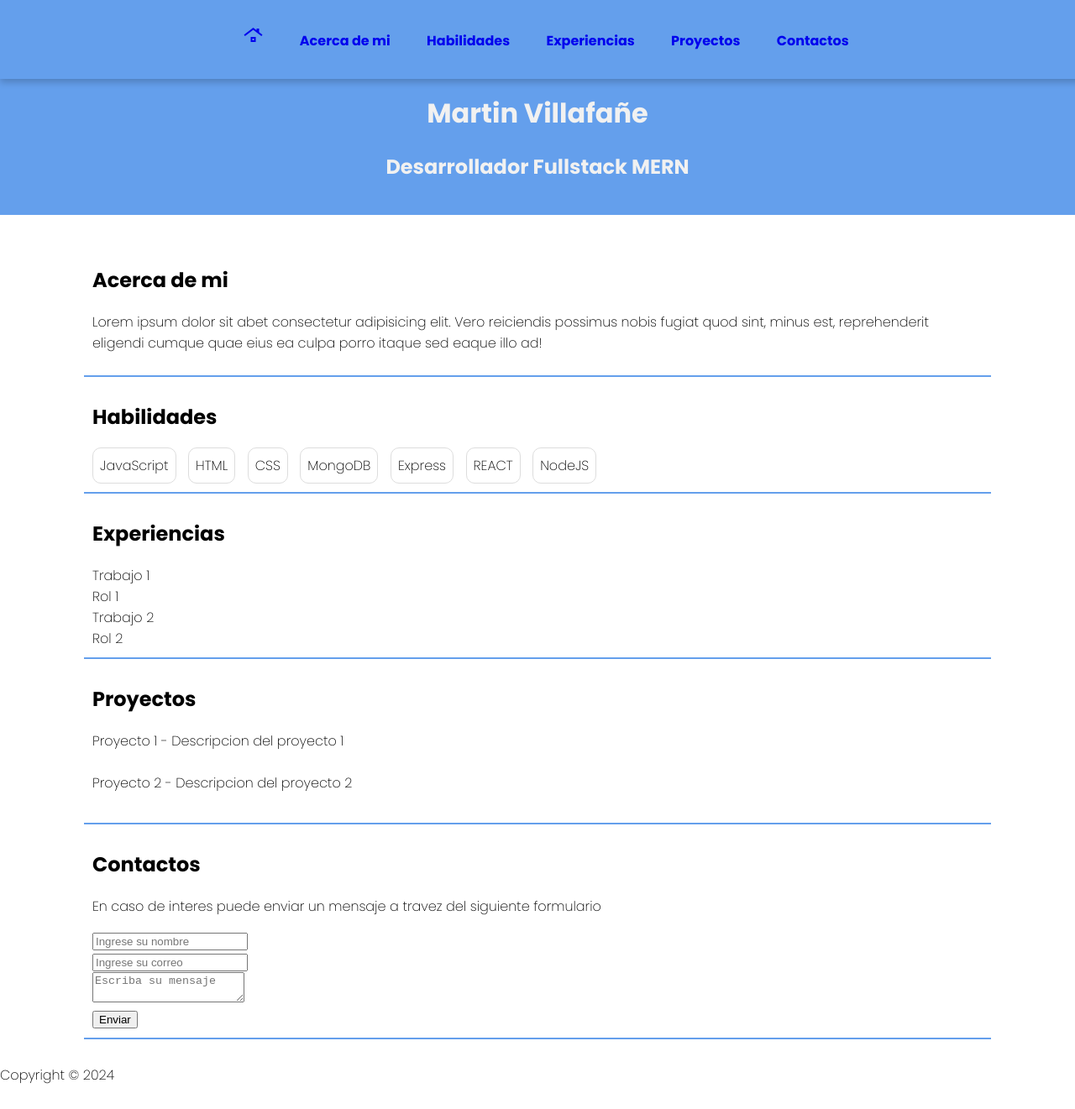
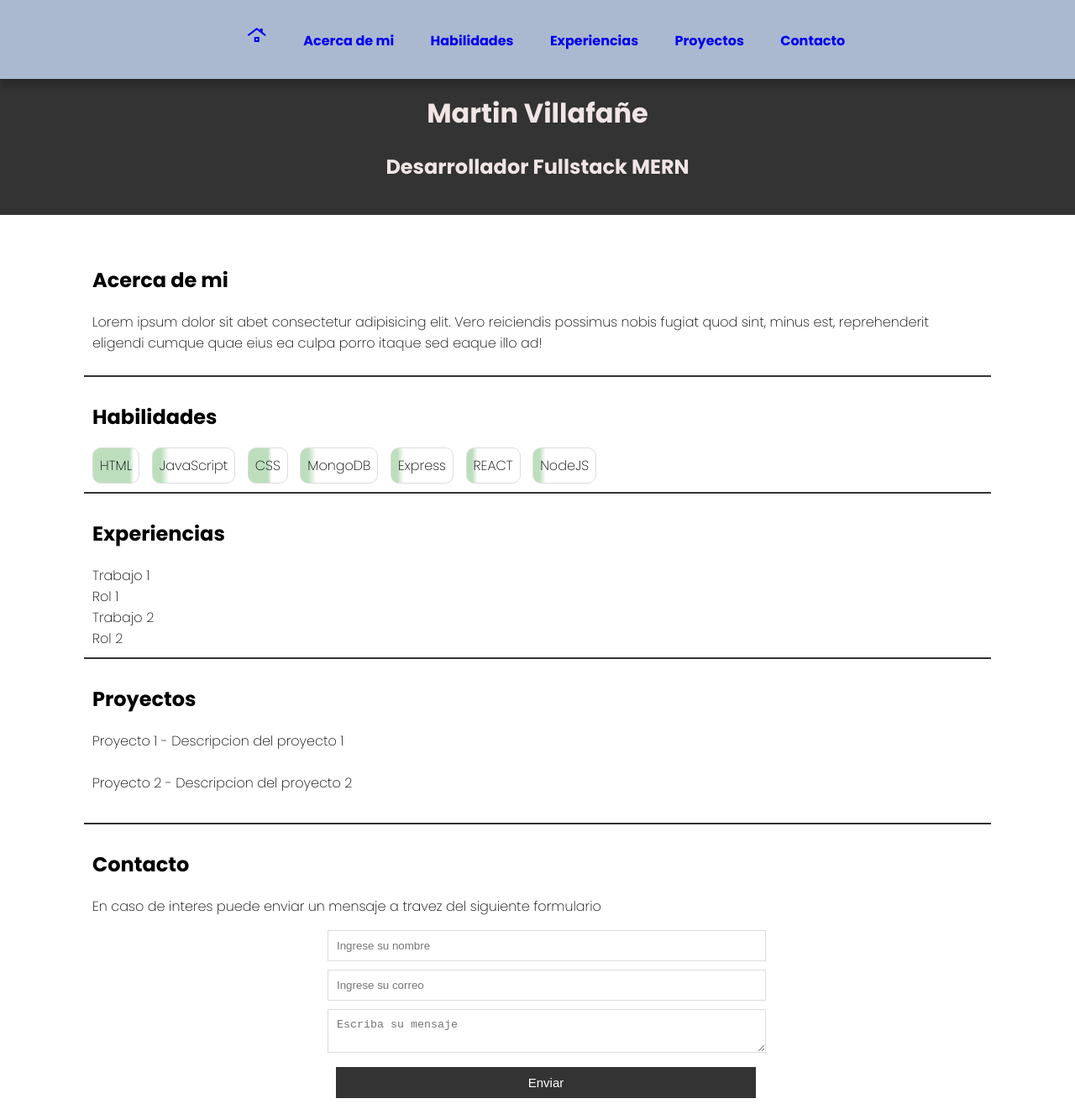
Before and after one commit to MartinDEVH/Mi-Curriculum, a plain HTML site: page index.html in a window 1280 px wide. Shown: the top 1321 px of the page at 84% size. Drawn offline with nearby package versions, Linux system fonts and the light colour scheme.

Commit message:
Cambios CSS

```diff
--- a/index.html
+++ b/index.html
@@ -17,7 +17,7 @@
         <a href="#habilidades">Habilidades</a>
         <a href="#experiencias">Experiencias</a>
         <a href="#proyectos">Proyectos</a>
-        <a href="#contactos">Contactos</a>
+        <a href="#contacto">Contacto</a>
        </nav>
        <main>
         <section id="acerca-de-mi">
@@ -27,13 +27,13 @@
         <section id="habilidades">
             <h2>Habilidades</h2>
             <ul>
-                <li>JavaScript</li>
-                <li>HTML</li>
-                <li>CSS</li>
-                <li>MongoDB</li>
-                <li>Express</li>
-                <li>REACT</li>
-                <li>NodeJS</li>
+                <li style="background: linear-gradient(to right, rgba(0, 128, 0, 0.26) 80%, white 90%);">HTML</li>
+                <li style="background: linear-gradient(to right, rgba(0, 128, 0, 0.26) 10%, white 20%);">JavaScript</li>
+                <li style="background: linear-gradient(to right, rgba(0, 128, 0, 0.26) 50%, white 60%);">CSS</li>
+                <li style="background: linear-gradient(to right, rgba(0, 128, 0, 0.26) 10%, white 20%);">MongoDB</li>
+                <li style="background: linear-gradient(to right, rgba(0, 128, 0, 0.26) 10%, white 20%);">Express</li>
+                <li style="background: linear-gradient(to right, rgba(0, 128, 0, 0.26) 10%, white 20%);">REACT</li>
+                <li style="background: linear-gradient(to right, rgba(0, 128, 0, 0.26) 10%, white 20%);">NodeJS</li>
             </ul>
         </section>
         <section id="experiencias">
@@ -58,8 +58,8 @@
                 <br>
             </ul>
         </section>
-        <section id="contactos">
-            <h2>Contactos</h2>
+        <section id="contacto">
+            <h2>Contacto</h2>
             <p>En caso de interes puede enviar un mensaje a travez del siguiente formulario</p>
             <form action="#">
                 <input name="nombre" type="text" placeholder="Ingrese su nombre"/><br/>
--- a/style.css
+++ b/style.css
@@ -7,10 +7,10 @@ body{
     padding-top: 70px;
 }
 header{
-    background-color: rgb(100, 159, 236);
+    background-color:#333;
     text-align: center;
     padding: 20px;
-    color: #f1f1f1;
+    color: #f1e5e5;
 }
 main{
     margin: 30px 100px;
@@ -28,7 +28,7 @@ nav a{
 }
 section{
     padding: 10px;
-    border-bottom: 2px rgb(100, 159, 236) solid;
+    border-bottom: 2px #333 solid;
 }
 .menu-fijo{
     position: fixed;
@@ -36,8 +36,8 @@ section{
     left: 0;
     width: 100%;
     z-index: 10;
-    background-color: rgb(100, 159, 236);
-    box-shadow: 0px 4px 8px 0px rgba(0, 0, 0, 0.2);
+    background-color: rgb(170, 185, 207);
+    box-shadow: 4px 4px 8px 4px rgba(0, 0, 0, 0.2);
     font-weight: bold;
 
 }
@@ -67,3 +67,30 @@ section{
     background-color: antiquewhite;
     border-radius: 40px;
 }
+#contacto form{
+    margin: auto;
+    width: 500px;
+
+}
+#contacto form input,
+#contacto form textarea{
+    width: 100%;
+    padding: 10px;
+    margin-bottom: 10px;
+    border: 1px solid #ddd;
+}
+#contacto form input[type="submit"]{
+    margin-left: 2%;
+    background-color: #333;
+    color: white;
+    cursor: pointer;
+    border: none;
+    font-size: 15px
+}
+footer{
+    background-color: #333;
+    color: #fff;
+    text-align: center;
+    padding: 10px;
+    position: re;
+}
```
